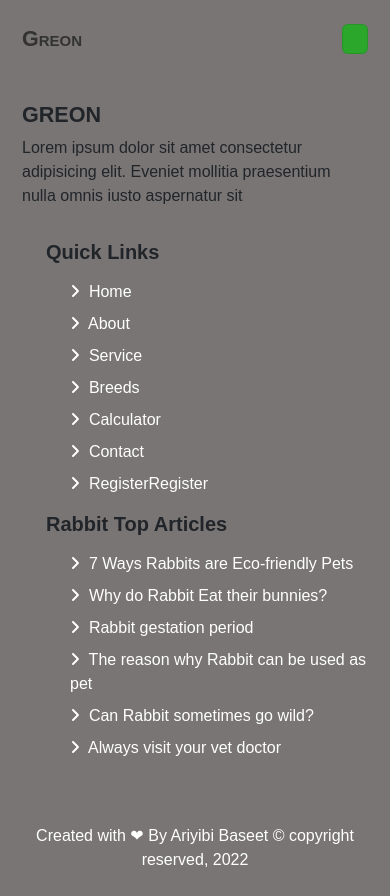
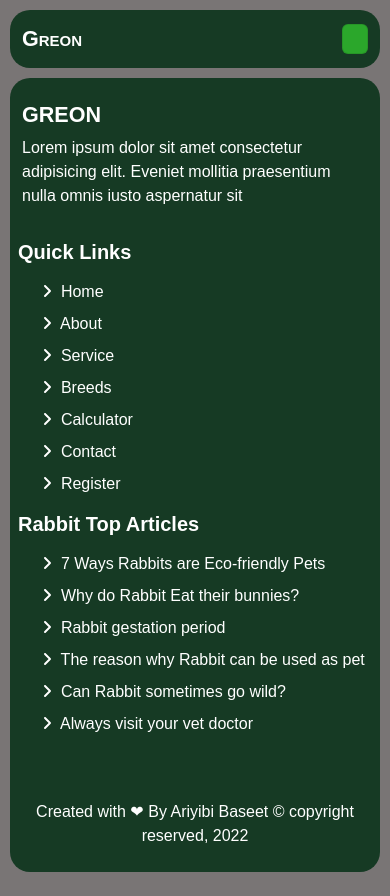
Before and after one commit to Ariyibi-Baseet/Greon, a Vue app: page / in a window 390 px wide. After the commit the page ends 872 px from the top, so only its background shows below. Built offline with nearby package versions, Linux system fonts and the light colour scheme; a web font is replaced by a local one.

Commit message:
change the site look

```diff
--- a/src/components/Footer.vue
+++ b/src/components/Footer.vue
@@ -15,14 +15,14 @@ export default {
           <h2 class="fs-4 fw-bold">
             <a href="#" class="navbar-brand">GREON</a>
           </h2>
-          <p>
+          <p class="text-white">
             Lorem ipsum dolor sit amet consectetur adipisicing elit. Eveniet mollitia
             praesentium nulla omnis iusto aspernatur sit
           </p>
         </div>
-        <div class="col-md-3 mb-3">
-          <h2 class="fs-5 ms-4 fw-bold">Quick Links</h2>
-          <ul class="list-group ms-4 mt-3">
+        <div class="col-md-3 mb-3 p-0">
+          <h2 class="fs-5 ms-2 fw-bold footer-head">Quick Links</h2>
+          <ul class="list-group ms-2 mt-3">
             <li class="ms-4 text-white">
               <font-awesome-icon icon="fa-solid fa-angle-right" />&nbsp;
               <!-- <a href="/" class="text-decoration-none text-white">Home</a> -->
@@ -70,13 +70,13 @@ export default {
               <router-link class="text-decoration-none text-white" to="/register"
                 >Register</router-link
               >
-              <a href="/register" class="text-decoration-none text-white">Register</a>
+              <!-- <a href="/register" class="text-decoration-none text-white">Register</a> -->
             </li>
           </ul>
         </div>
-        <div class="col-md-6 mb-3">
-          <h2 class="fs-5 ms-4 fw-bold">Rabbit Top Articles</h2>
-          <ul class="list-group ms-4 mt-3">
+        <div class="col-md-6 mb-3 p-0">
+          <h2 class="fs-5 ms-2 fw-bold footer-head">Rabbit Top Articles</h2>
+          <ul class="list-group ms-2 mt-3">
             <li class="ms-4 text-white">
               <font-awesome-icon icon="fa-solid fa-angle-right" />&nbsp;
               <a href="#" class="text-decoration-none text-white"
@@ -129,22 +129,16 @@ export default {
 
 <style scoped>
 footer {
-  background: var(--moz-gradient);
-  background: var(--webkit-gradient);
-  background: var(--o-gradient);
-  background: var(--ms-gradient);
-  background: var(--gradient);
+  background: var(--phthalo-green);
   border-radius: 20px;
   margin: 10px 10px 0;
   font-family: var(--ff-chivo);
 }
-@media screen and (max-width: 767px) {
-  footer {
-    background: var(--rwd-moz-gradient);
-    background: var(--rwd-webkit-gradient);
-    background: var(--rwd-o-gradient);
-    background: var(--rwd-ms-gradient);
-    background: var(--rwd-gradient);
-  }
+.navbar-brand {
+  font-variant: small-caps;
+  color: #fff;
+}
+.footer-head {
+  color: #fff;
 }
 </style>
--- a/src/components/Navbar.vue
+++ b/src/components/Navbar.vue
@@ -67,38 +67,23 @@ export default {
 
 <style scoped>
 .navbar {
-  background: var(--moz-gradient);
-  background: var(--webkit-gradient);
-  background: var(--o-gradient);
-  background: var(--ms-gradient);
-  background: var(--gradient);
+  background: var(--phthalo-green);
   border-radius: 20px;
   margin: 10px 10px 0;
   font-family: var(--ff-chivo);
 }
 .active {
-  font-weight: bold;
+  /* font-weight: bold; */
+  color: var(--orange-yellow) !important;
 }
-@media screen and (max-width: 767px) {
-  .navbar {
-    background: var(--rwd-moz-gradient);
-    background: var(--rwd-webkit-gradient);
-    background: var(--rwd-o-gradient);
-    background: var(--rwd-ms-gradient);
-    background: var(--rwd-gradient);
-  }
-  .navbar-toggler {
-    background-color: #2ba72b;
-  }
+.navbar-toggler {
+  background-color: #2ba72b;
 }
 .navbar-brand {
-  color: var(--dark);
-  color: #333;
+  color: #fff;
   font-variant: small-caps;
 }
 .nav-link {
   color: #fff;
-  /* font-weight: bold; */
-  /* letter-spacing: 1px; */
 }
 </style>
```
